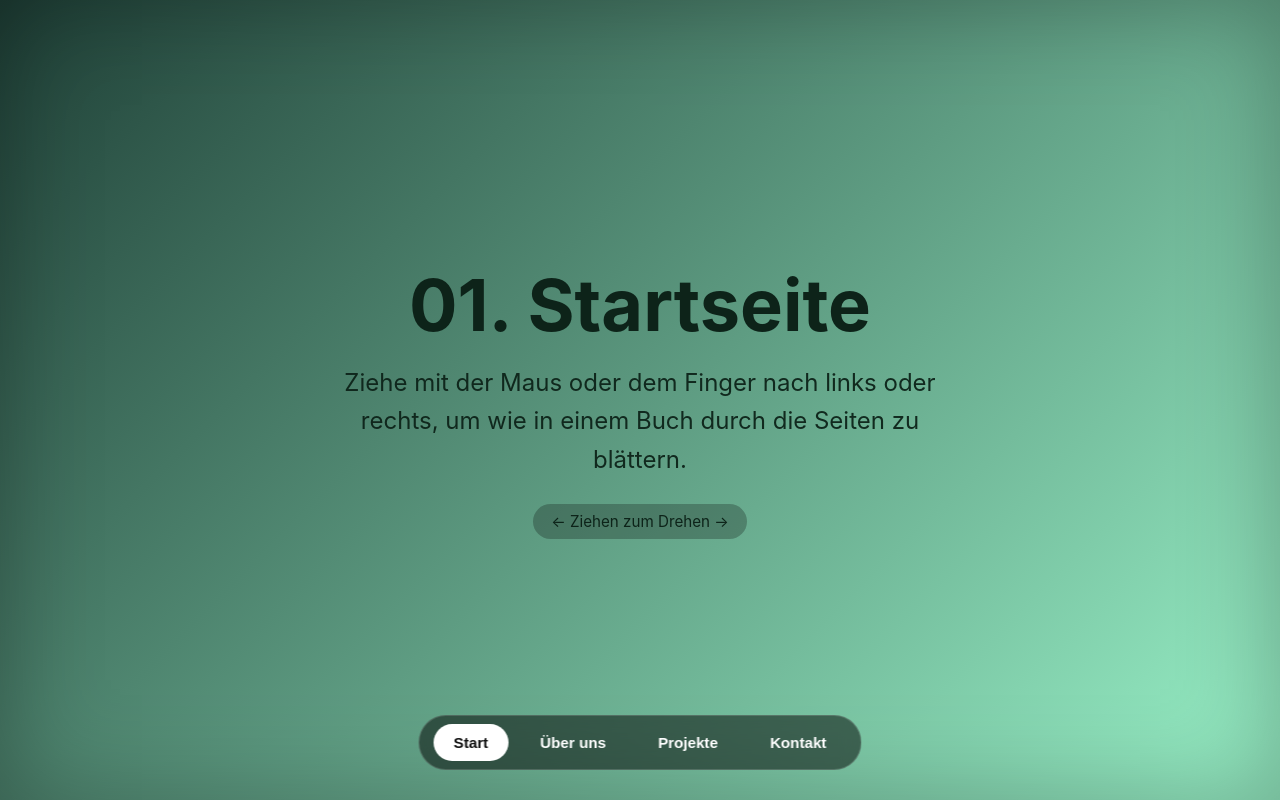
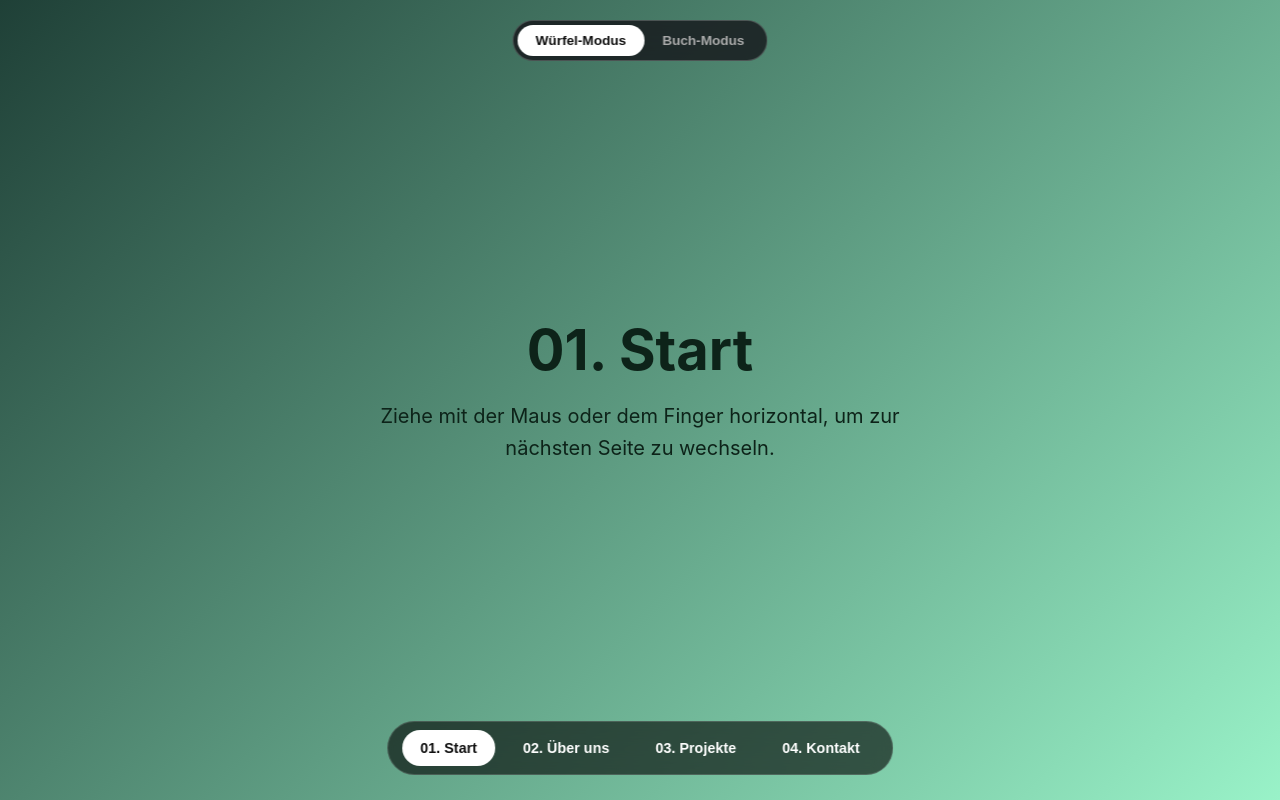
Before and after one commit to Late-bloomer420/Cube, a plain HTML site: page index.html in a window 1280 px wide. Drawn offline with Linux system fonts and the light colour scheme.

Commit message:
feat(transitions): 3D-Seitenwechsel mit Würfel- und Buch-Modus implementieren
- 3D-Bühne mit hardwarebeschleunigten CSS-Transforms integriert
- Nahtloser Wechsel zwischen Vollbild-Würfel und Buch-Blättermodus hinzugefügt
- Touch- und Maus-Gestensteuerung mit Einrastfunktion (Snapping) ergänzt
- Konfliktfreies vertikales Scrollen in Inhaltsboxen via Gesten-Differenzierung umgesetzt
- Feste UI-Navigationselemente (Modus-Toggle oben, Seitenleiste unten) verankert

```diff
--- a/index.html
+++ b/index.html
@@ -3,13 +3,13 @@
 <head>
     <meta charset="UTF-8">
     <meta name="viewport" content="width=device-width, initial-scale=1.0, user-scalable=no">
-    <title>Interaktiver 3D-Seitenwechsel</title>
+    <title>3D Würfel & Buch Navigation</title>
     <style>
         * {
             box-sizing: border-box;
             margin: 0;
             padding: 0;
-            user-select: none; /* Verhindert Textmarkieren beim Ziehen */
+            user-select: none;
         }
         body {
             background-color: #0b0c10;
@@ -20,11 +20,41 @@
             height: 100vh;
         }
 
-        /* 1. Bühne füllt 100% des Bildschirms */
+        /* Modus-Umschalter oben */
+        .mode-switch {
+            position: fixed;
+            top: 20px;
+            left: 50%;
+            transform: translateX(-50%);
+            display: flex;
+            background: rgba(20, 20, 25, 0.8);
+            border: 1px solid rgba(255, 255, 255, 0.2);
+            border-radius: 30px;
+            padding: 4px;
+            z-index: 1000;
+            backdrop-filter: blur(12px);
+        }
+        .mode-btn {
+            background: transparent;
+            color: #aaa;
+            border: none;
+            padding: 8px 18px;
+            border-radius: 20px;
+            font-size: 0.85rem;
+            font-weight: bold;
+            cursor: pointer;
+            transition: all 0.3s ease;
+        }
+        .mode-btn.active {
+            background: #fff;
+            color: #111;
+        }
+
+        /* 3D-Bühne */
         .viewport {
             width: 100vw;
             height: 100vh;
-            perspective: 1000px;
+            perspective: 1200px;
             perspective-origin: center center;
             overflow: hidden;
             position: absolute;
@@ -36,8 +66,7 @@
             cursor: grabbing;
         }
 
-        /* 2. Drehachse exakt in Bildschirmmitte */
-        .cube {
+        .container-3d {
             width: 100%;
             height: 100%;
             position: absolute;
@@ -45,7 +74,7 @@
             will-change: transform;
         }
 
-        /* 3. Vollflächige Seiten */
+        /* Seiten-Layout */
         .page {
             position: absolute;
             top: 0;
@@ -59,213 +88,285 @@
             padding: 40px;
             text-align: center;
             backface-visibility: hidden;
-            box-shadow: inset 0 0 100px rgba(0,0,0,0.3);
         }
 
-        .page-1 {
-            background: linear-gradient(135deg, #1f4037, #99f2c8);
-            color: #0d2319;
-            transform: rotateY(0deg) translateZ(50vw);
+        /* Scrollbarer Bereich auf Seite 2 */
+        .scrollable-card {
+            background: rgba(0, 0, 0, 0.45);
+            border: 1px solid rgba(255, 255, 255, 0.2);
+            backdrop-filter: blur(8px);
+            border-radius: 16px;
+            max-width: 650px;
+            width: 90%;
+            max-height: 55vh;
+            padding: 24px;
+            overflow-y: auto;
+            text-align: left;
+            user-select: text;
+            cursor: auto;
+            scrollbar-width: thin;
+            scrollbar-color: rgba(255,255,255,0.4) transparent;
         }
-        .page-2 {
-            background: linear-gradient(135deg, #4b1248, #f0c27b);
-            color: #fff;
-            transform: rotateY(90deg) translateZ(50vw);
+        .scrollable-card p {
+            font-size: 1.05rem;
+            line-height: 1.7;
+            margin-bottom: 16px;
+            color: #eee;
         }
-        .page-3 {
-            background: linear-gradient(135deg, #141e30, #243b55);
-            color: #fff;
-            transform: rotateY(180deg) translateZ(50vw);
+        .scrollable-card h2 {
+            font-size: 1.4rem;
+            margin-bottom: 12px;
+            color: #f0c27b;
         }
-        .page-4 {
-            background: linear-gradient(135deg, #ff416c, #ff4b2b);
-            color: #fff;
-            transform: rotateY(270deg) translateZ(50vw);
-        }
+        /* Farbwelten */
+        .page-1 { background: linear-gradient(135deg, #1f4037, #99f2c8); color: #0d2319; }
+        .page-2 { background: linear-gradient(135deg, #4b1248, #2a0845); color: #fff; }
+        .page-3 { background: linear-gradient(135deg, #141e30, #243b55); color: #fff; }
+        .page-4 { background: linear-gradient(135deg, #e65c00, #f9d423); color: #fff; }
 
         h1 {
-            font-size: clamp(2.5rem, 6vw, 4.5rem);
+            font-size: clamp(2rem, 5vw, 3.5rem);
             margin-bottom: 16px;
             pointer-events: none;
         }
-        p {
-            font-size: clamp(1.1rem, 2.5vw, 1.5rem);
-            max-width: 650px;
+        .page-desc {
+            font-size: clamp(1rem, 2vw, 1.25rem);
+            max-width: 600px;
             line-height: 1.6;
-            pointer-events: none;
-            opacity: 0.95;
-        }
-        .hint {
-            margin-top: 25px;
-            font-size: 0.95rem;
-            padding: 8px 18px;
-            background: rgba(0,0,0,0.25);
-            border-radius: 20px;
+            margin-bottom: 20px;
             pointer-events: none;
         }
 
-        /* 4. Fest verankertes Menü (bleibt immer sichtbar im Vordergrund) */
+        /* Würfel-Modus */
+        .mode-cube .page-1 { transform: rotateY(0deg) translateZ(50vw); }
+        .mode-cube .page-2 { transform: rotateY(90deg) translateZ(50vw); }
+        .mode-cube .page-3 { transform: rotateY(180deg) translateZ(50vw); }
+        .mode-cube .page-4 { transform: rotateY(270deg) translateZ(50vw); }
+
+        /* Buch-Modus */
+        .mode-book .container-3d {
+            transform: none !important;
+        }
+        .mode-book .page {
+            transform-origin: left center;
+            transition: transform 0.8s cubic-bezier(0.2, 0.8, 0.2, 1), z-index 0s 0.3s;
+            box-shadow: -10px 0 30px rgba(0,0,0,0.5);
+        }
+        .mode-book .page-1 { z-index: 4; }
+        .mode-book .page-2 { z-index: 3; }
+        .mode-book .page-3 { z-index: 2; }
+        .mode-book .page-4 { z-index: 1; }
+        .mode-book .page.flipped {
+            transform: rotateY(-180deg);
+            pointer-events: none;
+            z-index: 0;
+        }
+
+        /* Menü unten */
         nav {
             position: fixed;
-            bottom: 30px;
+            bottom: 25px;
             left: 50%;
             transform: translateX(-50%);
             display: flex;
-            gap: 12px;
-            z-index: 999; /* Garantiert über der 3D-Welt */
-            background: rgba(0, 0, 0, 0.5);
+            gap: 10px;
+            z-index: 1000;
+            background: rgba(0, 0, 0, 0.6);
             padding: 8px 14px;
             border-radius: 40px;
             backdrop-filter: blur(10px);
             border: 1px solid rgba(255, 255, 255, 0.15);
         }
-
         nav button {
             background: transparent;
             color: #fff;
             border: none;
-            padding: 10px 20px;
-            font-size: 0.95rem;
+            padding: 10px 18px;
+            font-size: 0.9rem;
             font-weight: 600;
-            border-radius: 25px;
+            border-radius: 20px;
             cursor: pointer;
             transition: background 0.3s, color 0.3s;
         }
-
-        nav button:hover {
-            background: rgba(255, 255, 255, 0.2);
-        }
-
-        nav button.active {
-            background: #fff;
-            color: #111;
-        }
+        nav button:hover { background: rgba(255, 255, 255, 0.2); }
+        nav button.active { background: #fff; color: #111; }
     </style>
 </head>
 <body>
 
+    <div class="mode-switch">
+        <button id="cubeBtn" class="mode-btn active" onclick="switchMode('cube')">Würfel-Modus</button>
+        <button id="bookBtn" class="mode-btn" onclick="switchMode('book')">Buch-Modus</button>
+    </div>
+
     <div class="viewport" id="viewport">
-        <div class="cube" id="cube">
-            <section class="page page-1">
-                <h1>01. Startseite</h1>
-                <p>Ziehe mit der Maus oder dem Finger nach links oder rechts, um wie in einem Buch durch die Seiten zu blättern.</p>
-                <span class="hint">← Ziehen zum Drehen →</span>
+        <div class="container-3d mode-cube" id="stage">
+
+            <section class="page page-1" id="p0">
+                <h1>01. Start</h1>
+                <p class="page-desc">Ziehe mit der Maus oder dem Finger horizontal, um zur nächsten Seite zu wechseln.</p>
             </section>
-            <section class="page page-2">
+
+            <section class="page page-2" id="p1">
                 <h1>02. Über uns</h1>
-                <p>Der Würfel bleibt während des Ziehens direkt an deinem Cursor oder Finger gekoppelt und rastet beim Loslassen sauber ein.</p>
-                <span class="hint">← Ziehen zum Drehen →</span>
+                <div class="scrollable-card" id="scrollBox">
+                    <h2>Scrollbarer Textbereich</h2>
+                    <p>Hier kannst du Text, Bilder oder Artikel einbetten. Beim vertikalen Scrollen in dieser Box bleibt die Drehung pausiert.</p>
+                    <p>Horizontale Wischbewegungen außerhalb oder deutliche Ziehgesten blättern zur nächsten Würfelfläche oder Buchseite.</p>
+                    <h2>Zweiter Abschnitt</h2>
+                    <p>Die Trennung von vertikalem Text-Scrollen und horizontalen Übergängen verhindert Ruckeln und versehentliches Wechseln.</p>
+                    <h2>Dritter Abschnitt</h2>
+                    <p>Inhalte bleiben lesbar und markierbar, während die restliche Szene räumlich dreidimensional reagiert.</p>
+                </div>
             </section>
-            <section class="page page-3">
-                <h1>03. Projekte</h1>
-                <p>Du kannst die Seite millimetergenau anhalten oder schwungvoll weiterwischen.</p>
-                <span class="hint">← Ziehen zum Drehen →</span>
+
+            <section class="page page-3" id="p2">
+                <h1>03. Galerie & Projekte</h1>
+                <p class="page-desc">Hier können Showcase-Karten oder Portfolio-Elemente platziert werden.</p>
             </section>
-            <section class="page page-4">
+
+            <section class="page page-4" id="p3">
                 <h1>04. Kontakt</h1>
-                <p>Über das fixierte Menü unten kannst du trotzdem jederzeit direkt zu jeder Seite springen.</p>
-                <span class="hint">← Ziehen zum Drehen →</span>
+                <p class="page-desc">Erreiche uns jederzeit direkt über dieses Kontaktformular oder Impressum.</p>
             </section>
+
         </div>
     </div>
 
-    <!-- Fixiertes Menü -->
     <nav id="navbar">
-        <button class="active" onclick="goToPageIndex(0)">Start</button>
-        <button onclick="goToPageIndex(1)">Über uns</button>
-        <button onclick="goToPageIndex(2)">Projekte</button>
-        <button onclick="goToPageIndex(3)">Kontakt</button>
+        <button class="active" onclick="goToPage(0)">01. Start</button>
+        <button onclick="goToPage(1)">02. Über uns</button>
+        <button onclick="goToPage(2)">03. Projekte</button>
+        <button onclick="goToPage(3)">04. Kontakt</button>
     </nav>
-
     <script>
         const viewport = document.getElementById('viewport');
-        const cube = document.getElementById('cube');
-        const buttons = document.querySelectorAll('#navbar button');
+        const stage = document.getElementById('stage');
+        const scrollBox = document.getElementById('scrollBox');
+        const navButtons = document.querySelectorAll('#navbar button');
+        const cubeBtn = document.getElementById('cubeBtn');
+        const bookBtn = document.getElementById('bookBtn');
 
+        let currentMode = 'cube';
         let isDragging = false;
         let startX = 0;
-        let currentAngle = 0;   // Aktueller Winkel
-        let previousAngle = 0;  // Winkel vor dem Drag
+        let startY = 0;
+        let currentAngle = 0;
+        let previousAngle = 0;
         let currentPage = 0;
 
-        // Position des Würfels aktualisieren (inkl. Tiefenkorrektur damit er vollflächig bleibt)
-        function updateTransform(angle, smooth = false) {
-            cube.style.transition = smooth ? 'transform 0.55s cubic-bezier(0.2, 0.9, 0.3, 1)' : 'none';
-            cube.style.transform = `translateZ(-50vw) rotateY(${angle}deg)`;
+        function switchMode(newMode) {
+            currentMode = newMode;
+            if (newMode === 'cube') {
+                cubeBtn.classList.add('active');
+                bookBtn.classList.remove('active');
+                stage.className = 'container-3d mode-cube';
+                document.querySelectorAll('.page').forEach(p => p.classList.remove('flipped'));
+                goToPage(currentPage);
+            } else {
+                bookBtn.classList.add('active');
+                cubeBtn.classList.remove('active');
+                stage.className = 'container-3d mode-book';
+                applyBookLayout(currentPage);
+            }
         }
 
-        // Initiale Position
-        updateTransform(0, false);
+        function updateCubeTransform(angle, smooth = false) {
+            stage.style.transition = smooth ? 'transform 0.55s cubic-bezier(0.2, 0.9, 0.3, 1)' : 'none';
+            stage.style.transform = `translateZ(-50vw) rotateY(${angle}deg)`;
+        }
 
-        // Menü-Indikator aktualisieren
-        function updateMenu(pageIndex) {
-            // Normalisiere Index auf 0..3
-            const normalized = ((pageIndex % 4) + 4) % 4;
-            buttons.forEach((btn, idx) => {
+        function applyBookLayout(pageIndex) {
+            for (let i = 0; i < 4; i++) {
+                const pageEl = document.getElementById(`p${i}`);
+                if (i < pageIndex) {
+                    pageEl.classList.add('flipped');
+                } else {
+                    pageEl.classList.remove('flipped');
+                }
+            }
+        }
+
+        function updateMenu(index) {
+            const normalized = ((index % 4) + 4) % 4;
+            navButtons.forEach((btn, idx) => {
                 btn.classList.toggle('active', idx === normalized);
             });
         }
 
-        // --- GESTENSTEUERUNG (Maus & Touch) ---
+        function goToPage(targetIndex) {
+            currentPage = Math.max(0, Math.min(3, targetIndex));
+            if (currentMode === 'cube') {
+                currentAngle = -currentPage * 90;
+                updateCubeTransform(currentAngle, true);
+            } else {
+                applyBookLayout(currentPage);
+            }
+            updateMenu(currentPage);
+        }
+
         function onPointerDown(e) {
+            startX = e.clientX || (e.touches && e.touches.clientX);
+            startY = e.clientY || (e.touches && e.touches.clientY);
+
             isDragging = true;
-            startX = e.clientX || (e.touches && e.touches[0].clientX);
             previousAngle = currentAngle;
-            cube.style.transition = 'none'; // Keine Verzögerung beim Ziehen
+            if (currentMode === 'cube') {
+                stage.style.transition = 'none';
+            }
         }
 
         function onPointerMove(e) {
             if (!isDragging) return;
-            const currentX = e.clientX || (e.touches && e.touches[0].clientX);
+            const currentX = e.clientX || (e.touches && e.touches.clientX);
+            const currentY = e.clientY || (e.touches && e.touches.clientY);
+
             const deltaX = currentX - startX;
+            const deltaY = currentY - startY;
 
-            // 1 Pixel Ziehen = Grad-Anpassung proportional zur Bildschirmbreite
-            const angleDelta = (deltaX / window.innerWidth) * 90;
-            currentAngle = previousAngle + angleDelta;
+            // Vertikales Scrollen in der Box ignorieren
+            if (scrollBox.contains(e.target) && Math.abs(deltaY) > Math.abs(deltaX)) {
+                return;
+            }
 
-            updateTransform(currentAngle, false);
+            if (currentMode === 'cube') {
+                const angleDelta = (deltaX / window.innerWidth) * 90;
+                currentAngle = previousAngle + angleDelta;
+                updateCubeTransform(currentAngle, false);
+            }
         }
 
-        function onPointerUp() {
+        function onPointerUp(e) {
             if (!isDragging) return;
             isDragging = false;
 
-            // Nächste 90-Grad-Position berechnen und sanft einrasten
-            const snapIndex = Math.round(currentAngle / 90);
-            currentAngle = snapIndex * 90;
+            const endX = e.clientX || (e.changedTouches && e.changedTouches.clientX);
+            const deltaX = endX - startX;
 
-            updateTransform(currentAngle, true);
-
-            // Seite berechnen: Im negativen Drehsinn geht es vorwärts (Index drehen)
-            currentPage = -snapIndex;
-            updateMenu(currentPage);
+            if (currentMode === 'cube') {
+                const snapIndex = Math.round(currentAngle / 90);
+                currentAngle = snapIndex * 90;
+                updateCubeTransform(currentAngle, true);
+                currentPage = Math.max(0, Math.min(3, -snapIndex));
+                updateMenu(currentPage);
+            } else {
+                if (deltaX < -50 && currentPage < 3) {
+                    goToPage(currentPage + 1);
+                } else if (deltaX > 50 && currentPage > 0) {
+                    goToPage(currentPage - 1);
+                }
+            }
         }
 
-        // Event Listener für Maus
         viewport.addEventListener('mousedown', onPointerDown);
         window.addEventListener('mousemove', onPointerMove);
         window.addEventListener('mouseup', onPointerUp);
 
-        // Event Listener für Touch (Smartphones/Tablets)
         viewport.addEventListener('touchstart', onPointerDown, { passive: true });
         window.addEventListener('touchmove', onPointerMove, { passive: true });
         window.addEventListener('touchend', onPointerUp);
 
-        // Menü-Klick-Navigation
-        function goToPageIndex(targetIndex) {
-            const currentNormalized = ((currentPage % 4) + 4) % 4;
-            let diff = targetIndex - currentNormalized;
-
-            // Kürzesten Weg auf dem Ring wählen
-            if (diff > 2) diff -= 4;
-            if (diff < -2) diff += 4;
-
-            currentPage += diff;
-            currentAngle = -currentPage * 90;
-
-            updateTransform(currentAngle, true);
-            updateMenu(currentPage);
-        }
+        updateCubeTransform(0, false);
     </script>
 </body>
 </html>
```
